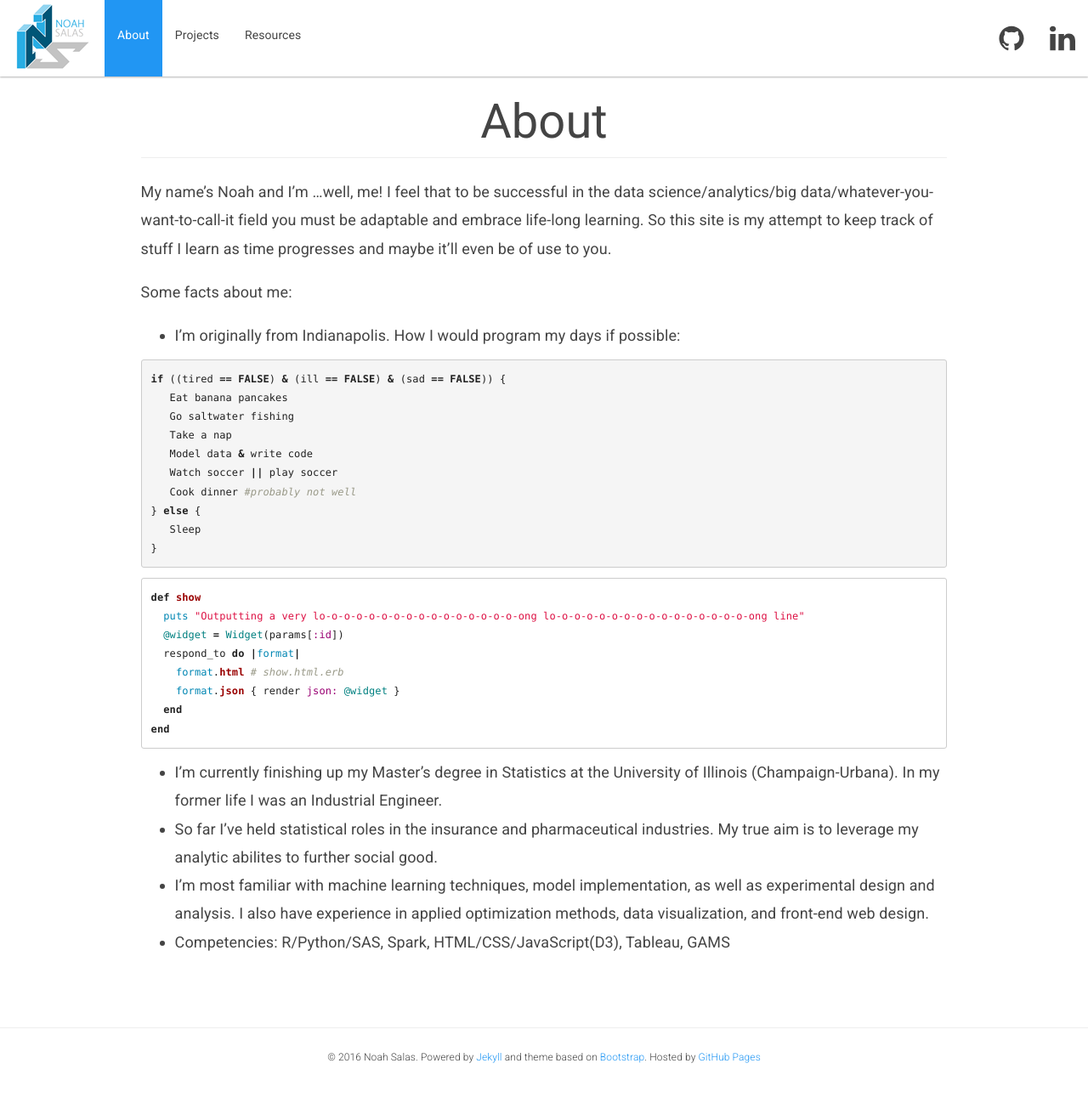
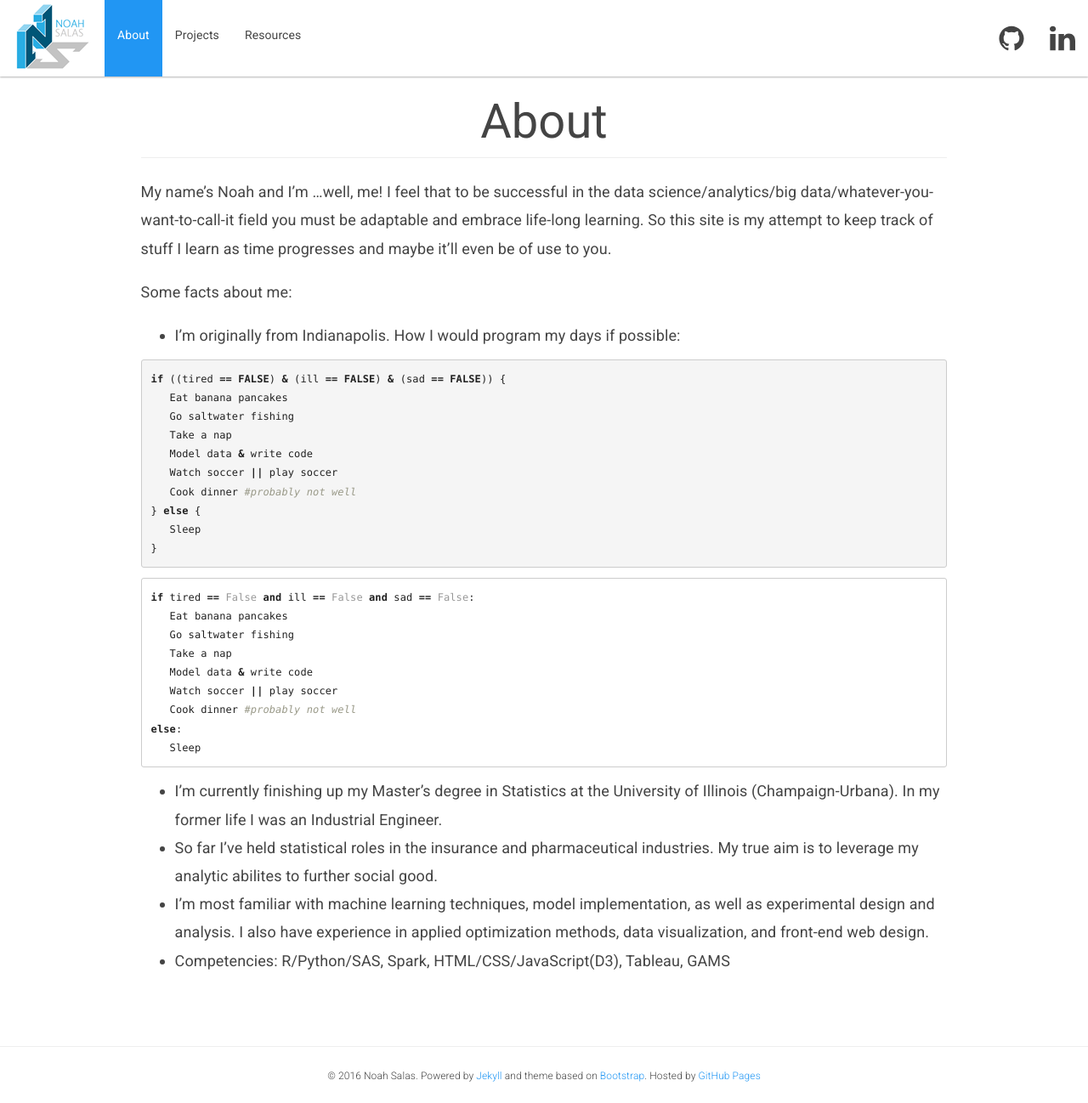
Before and after one commit to nsalas24/nsalas24.github.io, a Jekyll site: the page built from about.md, in a window 1280 px wide. Shown: the whole page at 85% size. Built offline with Jekyll 4.4.1, drawn with Linux system fonts in a browser that asks for light colours; nearby versions of some CDN libraries; before the commit the page ends 1275 px from its top, so only the background shows below that.

Commit message:
messing with syntax highlighting

````diff
--- a/about.md
+++ b/about.md
@@ -25,15 +25,16 @@ if ((tired == FALSE) & (ill == FALSE) & (sad == FALSE)) {
 }
 {% endhighlight %}
 
-```ruby
-def show
-  puts "Outputting a very lo-o-o-o-o-o-o-o-o-o-o-o-o-o-o-o-ong lo-o-o-o-o-o-o-o-o-o-o-o-o-o-o-o-ong line"
-  @widget = Widget(params[:id])
-  respond_to do |format|
-    format.html # show.html.erb
-    format.json { render json: @widget }
-  end
-end
+```python
+if tired == False and ill == False and sad == False:
+   Eat banana pancakes
+   Go saltwater fishing
+   Take a nap
+   Model data & write code
+   Watch soccer || play soccer
+   Cook dinner #probably not well
+else:
+   Sleep
 ```
 * I'm currently finishing up my Master's degree in Statistics at the University of Illinois (Champaign-Urbana). In my former life I was an Industrial Engineer.
 * So far I've held statistical roles in the insurance and pharmaceutical industries. My true aim is to leverage my analytic abilites to further social good.
````
